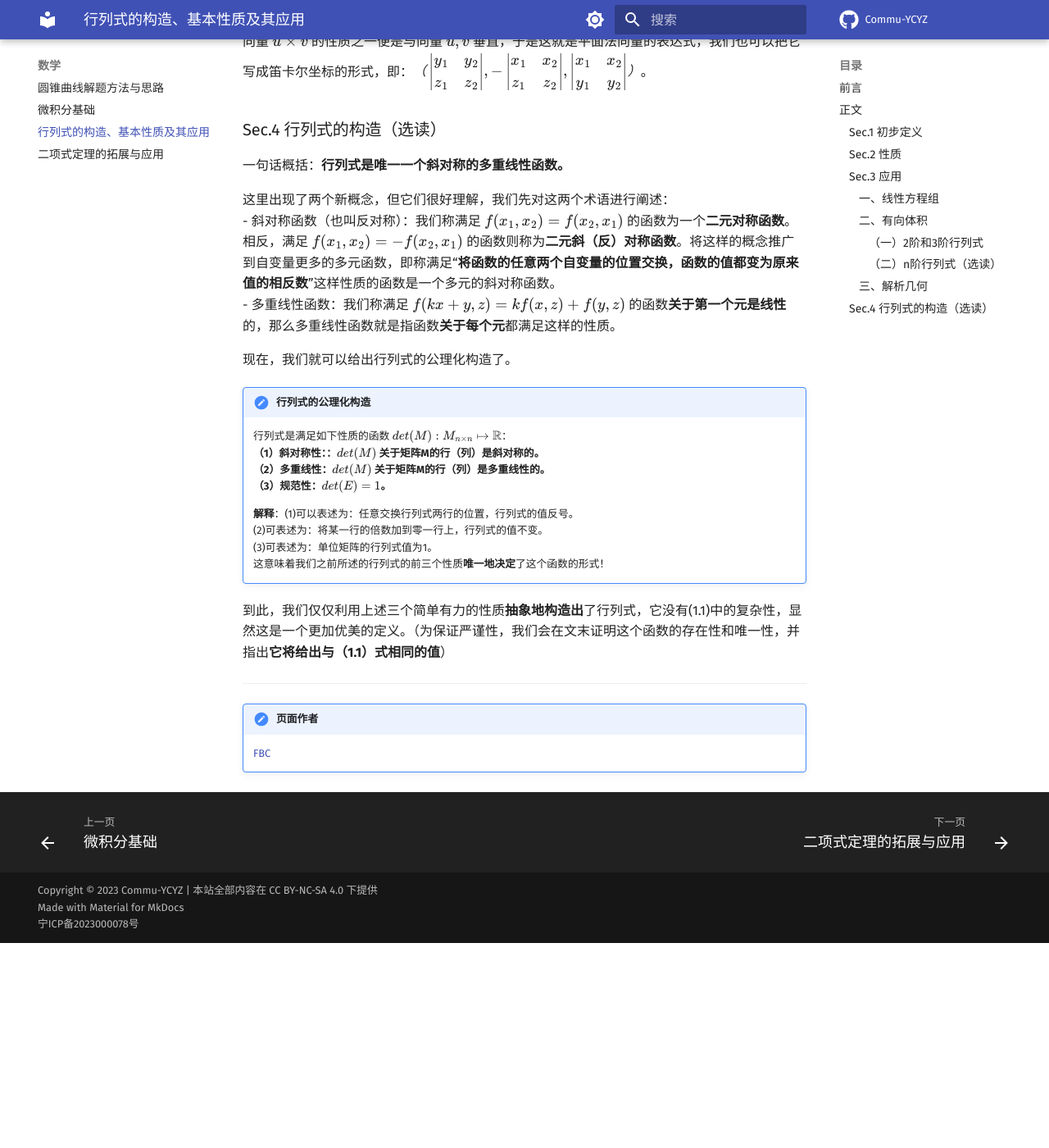
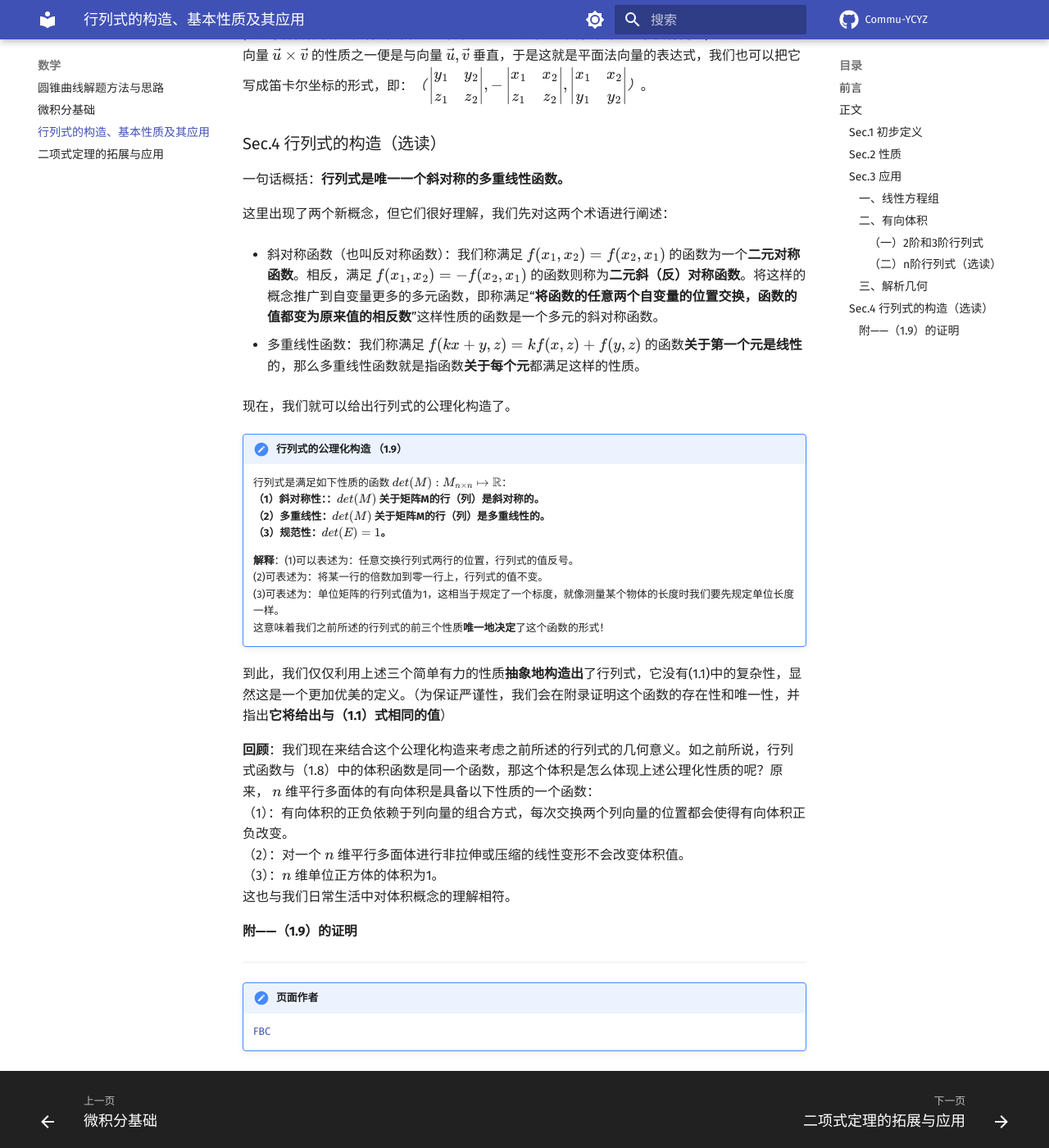
Before and after one commit to Commu-YCYZ/Commu-YCYZ, an MkDocs documentation site: the page built from docs/math/determinant.md, in a window 1280 px wide and 1400 px high, scrolled down 9873 px. Shown: the whole window at 82% size. Built offline with MkDocs 1.6.1 and Material for MkDocs 9.7.7, drawn with Linux system fonts in a browser that asks for light colours; formulas are drawn with MathJax 3; comment, search, counter and statistics services are not loaded; before the commit the page ends 11023 px from its top, so only the background shows below that; some of the changed text lies outside the part shown.

Commit message:
update(determinant)

```diff
--- a/docs/math/determinant.md
+++ b/docs/math/determinant.md
@@ -67,7 +67,7 @@ description: 对行列式的计算、构造、性质及应用进行基本介绍
 !!! summary "行列式的递归定义 $~~~~~~~~~~~~~(1.1)$"
     $$A_{n} = \sum_{i=1}^{n} (-1)^{i-1} a_{i1} A_{n-1}^{[i]}$$
 
-    **解释**：$A_{n}$ 表示n阶行列式，当$n \geq 1$时，顺次取行列式第一列中元素$a_{i1}$，“删去”第一列和第i行，余下一个n-1行n-1列的行列式
+    **解释**：$A_{n}$ 表示n阶行列式，当$n \geq 1$时，顺次取行列式第一列中元素$a_{i1}$，“删去”第一列和第i行，余下一个 $(n-1)$ 行 $(n-1)$ 列的行列式
     $A_{n-1}$，记作 $A_{n-1}^{[i]}$。
     于是一个高阶行列式便可逐步**降阶**至低阶行列式，从而我们给出了一个任意有限阶（*读者不妨想想这样的定义是否适用于无限阶的情况*）行列式的
     计算方法。
@@ -89,7 +89,9 @@ description: 对行列式的计算、构造、性质及应用进行基本介绍
 &&\cdot\cdots\cdot\cdot\\
 0&0&\cdots&1&0\\
 0&0&\cdots&0&1\\
-\end{bmatrix}_{n \times n}$ 的矩阵为一个n阶单位矩阵（即对角线都为1其余都为0）,一般用符号 $E$ 表示。
+\end{bmatrix}_{n \times n}$ 的矩阵为一个n阶单位矩阵
+
+（即对角线都为1其余都为0）,一般用符号 $E$ 表示。
 利用（1.1）式，我们容易计算出 $det(E)=1$ 。
 
 **4.交换行列式的行与列，行列式的值不变。**
@@ -108,7 +110,7 @@ a_{1n}&a_{2nz}&\cdots&a_{nn}\\
 \end{vmatrix}$
 
 - 注1：将上式等号右边的行列式按照第一列展开即得到了行列式按照第一行的展开式。
-- 注2：上式等号右端的行列式常称为左端**行列式的转置**。
+- 注2：上式等号右端的行列式常称为左端**行列式的转置**(当然也可以说左端是右端的转置)。
 
 **5.行列式某行或某列元素都为0，则行列式的值为0。**
 （这由行列式的展开容易得到）
@@ -257,7 +259,7 @@ a_{21}&a_{22}&\cdots&a_{2n}\\
 a_{n1}&a_{n2}&\cdots&a_{nn}\\
 \end{bmatrix}$$
 
-它的每一列（称为一个**列向量**）就可以理解为n维欧式空间中的一个向量，A的n个列向量作为n条边就构成了一个n维的平行多面体。例如在n=1的情况下，A表示一个**线段**；在n=2的情况下，A表示一个**平行四边形**；n=3时表示一个**平行六面体**。接下来，我们利用如下**递归方式**（我们再一次见识到了递归定义的强大之处）定义一个n维平行多面体的体积（**非正式**）：
+它的每一列（称为一个**列向量**）就可以理解为n维欧式空间中的一个向量，**A的n个列向量作为n条边就构成了一个n维的平行多面体**。例如在n=1的情况下，A表示一个**线段**；在n=2的情况下，A表示一个**平行四边形**；n=3时表示一个**平行六面体**。接下来，我们利用如下**递归方式**（我们再一次见识到了递归定义的强大之处）定义一个n维平行多面体的体积（**非正式**）：
 
 !!! summary "n维有向体积  (1.8)"
     n维平行多面体的体积是一个**体积函数** V：$M_{n\times
@@ -333,7 +335,7 @@ a_{n1}&a_{n2}&\cdots&a_{nn}\\
 
 1.**四点共圆的充要条件**
 
-平面上不共线的四点 $(x_1,y_1),(x_2,y_2),(x_3,y_3),(x_4,y_4)$ 位于同一个圆 $ax^2+ay^2+bx+cy+d=0$ 上当且仅当下列线性方程组(**注意未知数为a、b、c、d**)有非零解（不全为0）：
+平面上不共线的四点 $(x_1,y_1),(x_2,y_2),(x_3,y_3),(x_4,y_4)$ 位于同一个圆 $ax^2+ay^2+bx+cy+d=0$ 上当且仅当下列线性方程组(**注意未知数为a、b、c、d**)有非零解（不全为0的解）：
 
 $$\begin{cases}ax_1^2+ay_1^2+bx_1+cy_1+d=0\\
 ax_2^2+ay_2^2+bx_2+cy_2+d=0\\
@@ -349,6 +351,7 @@ x_2^2+y_2^2&x_2&y_2&1\\
 x_3^2+y_3^2&x_3&y_3&1\\
 x_4^2+y_4^2&x_4&y_4&1\\
 \end{vmatrix}=0$$
+
 （否则按照（1.5）式，该方程只有平凡的零解，因为$D_i \equiv0$）
 
 此即四点共圆的充要条件。
@@ -373,14 +376,14 @@ x_3&y_3&z_3&1\\
 x_4&y_4&z_4&1\\
 \end{vmatrix}=0$$
 
-- 注：类似于1、2的问题如平面圆方程的行列式表达式、平面二次曲线的行列式表达式、平面n点共线的充要条件等，诸如此类问题的方法与上述讨论一致，都是基于线性方程组解的情况的判定，此处不再一一赘述，读者可以自行推导。
+- 注：类似于1、2的问题如**平面圆方程的行列式表达式、平面二次曲线的行列式表达式、平面n点共线的充要条件**等，诸如此类问题的方法与上述讨论一致，都是基于线性方程组解的情况的判定，此处不再一一赘述，读者可以自行推导。
 
 3.**求平面法向量**
 
 *此处讨论为读者提供了一个可以较快求解平面法向量的方法。*
 
 我们知道，空间中一个平面可以由任意两个不共线的向量 $\vec{u},\vec{v}$ **张成**（张成的意思就是这个平面内的任何一个向量都可以写成这两个向量的**线性组合** $k_1\vec{u}+k_2\vec{v}$ ，即这两个向量可以视作这个平面的一组**基底**），平面的法向量是这样一个向量：**它与这个平面内任意一个向量都垂直**。这样的陈述似乎表明我们要验证法向量与平面内所有向量都有垂直关系，然而事实是只要这个向量与
-基底 $\vec{u},\vec{v}$ 垂直，便与平面内所有向量都垂直。（为什么？）**所以我们只要构造出一个与 $\vec{u},\vec{v}$ 垂直的向量，便得到了这个平面的法向量**。我们选用的构造方式是**叉乘**的方法(不熟悉叉乘的读者可以参见*向量代数*一文)。
+基底 $\vec{u},\vec{v}$ 垂直，便与平面内所有向量都垂直。（为什么？）**所以我们只要构造出一个与 $\vec{u},\vec{v}$ 垂直的向量，便得到了这个平面的法向量**。我们选用的构造方式是**叉乘**的方法。
 
 设两个向量 $\vec{u}=x_1\vec{i}+y_1\vec{j}+z_1\vec{k},\vec{v}=x_2\vec{i}+y_2\vec{j}+z_2\vec{k}$ （$\vec{i},\vec{j} , \vec{k}$ 分别是沿x、y、z轴的单位向量），那么它们的叉乘结果是一个新向量：
 
@@ -409,12 +412,14 @@ y_1&y_2\\
 一句话概括：**行列式是唯一一个斜对称的多重线性函数。**
 
 这里出现了两个新概念，但它们很好理解，我们先对这两个术语进行阐述：
-- 斜对称函数（也叫反对称）：我们称满足 $f(x_1,x_2)=f(x_2,x_1)$ 的函数为一个**二元对称函数**。相反，满足 $f(x_1,x_2)=-f(x_2,x_1)$ 的函数则称为**二元斜（反）对称函数**。将这样的概念推广到自变量更多的多元函数，即称满足“**将函数的任意两个自变量的位置交换，函数的值都变为原来值的相反数**”这样性质的函数是一个多元的斜对称函数。
+
+- 斜对称函数（也叫反对称函数）：我们称满足 $f(x_1,x_2)=f(x_2,x_1)$ 的函数为一个**二元对称函数**。相反，满足 $f(x_1,x_2)=-f(x_2,x_1)$ 的函数则称为**二元斜（反）对称函数**。将这样的概念推广到自变量更多的多元函数，即称满足“**将函数的任意两个自变量的位置交换，函数的值都变为原来值的相反数**”这样性质的函数是一个多元的斜对称函数。
+
 - 多重线性函数：我们称满足 $f(kx+y,z)=kf(x,z)+f(y,z)$ 的函数**关于第一个元是线性**的，那么多重线性函数就是指函数**关于每个元**都满足这样的性质。
 
 现在，我们就可以给出行列式的公理化构造了。
 
-!!! summary "行列式的公理化构造"
+!!! summary "行列式的公理化构造   （1.9）"
     行列式是满足如下性质的函数 $det(M):M_{n\times
     n}\mapsto\mathbb{R}$：
     **（1）斜对称性：：$det(M)$ 关于矩阵M的行（列）是斜对称的。**
@@ -423,10 +428,18 @@ y_1&y_2\\
 
     **解释**：(1)可以表述为：任意交换行列式两行的位置，行列式的值反号。
     (2)可表述为：将某一行的倍数加到零一行上，行列式的值不变。
-    (3)可表述为：单位矩阵的行列式值为1。
+    (3)可表述为：单位矩阵的行列式值为1，这相当于规定了一个标度，就像测量某个物体的长度时我们要先规定单位长度一样。
     这意味着我们之前所述的行列式的前三个性质**唯一地决定**了这个函数的形式！
 
-到此，我们仅仅利用上述三个简单有力的性质**抽象地构造出**了行列式，它没有(1.1)中的复杂性，显然这是一个更加优美的定义。（为保证严谨性，我们会在文末证明这个函数的存在性和唯一性，并指出**它将给出与（1.1）式相同的值**）
+到此，我们仅仅利用上述三个简单有力的性质**抽象地构造出**了行列式，它没有(1.1)中的复杂性，显然这是一个更加优美的定义。（为保证严谨性，我们会在附录证明这个函数的存在性和唯一性，并指出**它将给出与（1.1）式相同的值**）
+
+**回顾**：我们现在来结合这个公理化构造来考虑之前所述的行列式的几何意义。如之前所说，行列式函数与（1.8）中的体积函数是同一个函数，那这个体积是怎么体现上述公理化性质的呢？原来， $n$ 维平行多面体的有向体积是具备以下性质的一个函数：
+（1）：有向体积的正负依赖于列向量的组合方式，每次交换两个列向量的位置都会使得有向体积正负改变。
+（2）：对一个 $n$ 维平行多面体进行非拉伸或压缩的线性变形不会改变体积值。
+（3）：$n$ 维单位正方体的体积为1。
+这也与我们日常生活中对体积概念的理解相符。
+
+#### 附——（1.9）的证明
 
 ---
 !!! summary "页面作者"
```
Also changed, not shown: other parts of docs/math/determinant.md (+6 -6 lines).
